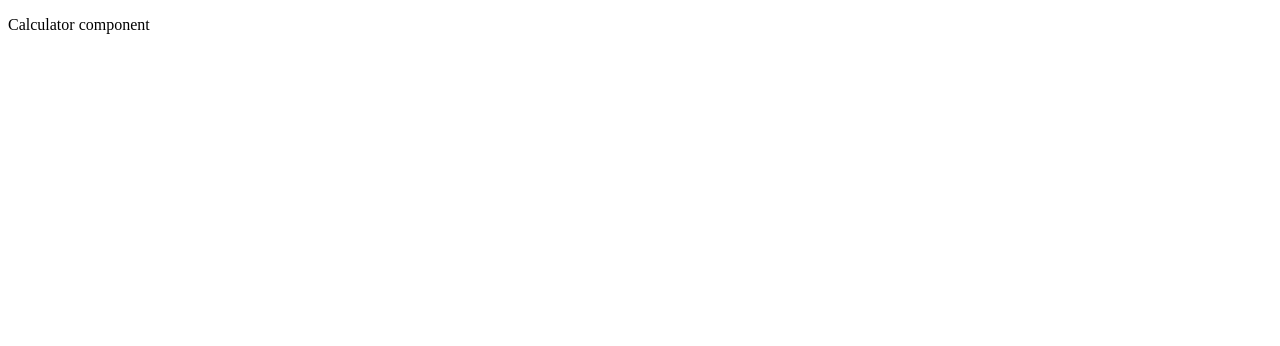
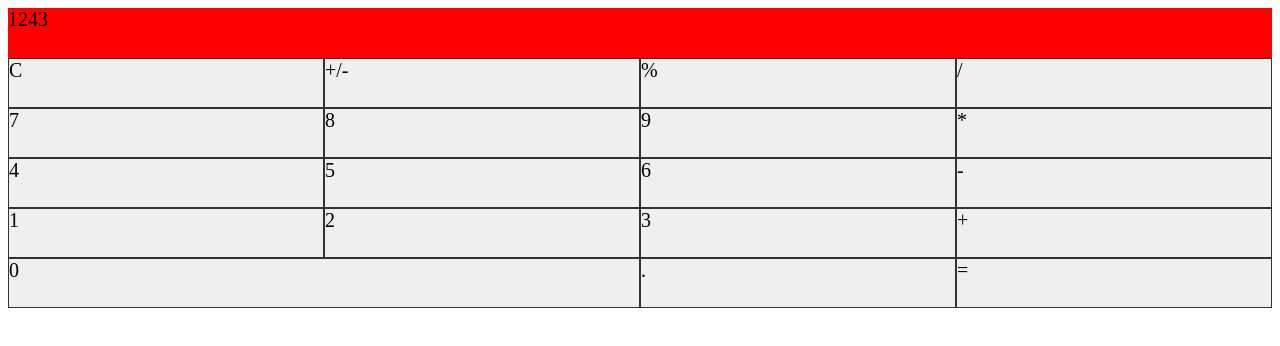
Before and after one commit to johnwanjema/vue-calculator, a Vue app: page / in a window 1280 px wide. Shown: the top 346 px of the page. Built offline with nearby package versions, Linux system fonts and the light colour scheme.

Commit message:
add ui for calculator layout

```diff
--- a/src/components/calculator.vue
+++ b/src/components/calculator.vue
@@ -1,5 +1,46 @@
 <template>
   <div class="calculator">
-    <p>Calculator component</p>
+    <div class="display">1243</div>
+    <div class="btn">C</div>
+    <div class="btn">+/-</div>
+    <div class="btn">%</div>
+    <div class="btn">/</div>
+    <div class="btn">7</div>
+    <div class="btn">8</div>
+    <div class="btn">9</div>
+    <div class="btn">*</div>
+    <div class="btn">4</div>
+    <div class="btn">5</div>
+    <div class="btn">6</div>
+    <div class="btn">-</div>
+    <div class="btn">1</div>
+    <div class="btn">2</div>
+    <div class="btn">3</div>
+    <div class="btn">+</div>
+    <div class="zero btn">0</div>
+    <div class="btn">.</div>
+    <div class="btn">=</div>
   </div>
 </template>
+
+<style scoped>
+.calculator {
+  font-size: 20px;
+  display: grid;
+  grid-template-columns: repeat(4, 1fr);
+  grid-auto-rows: minmax(50px, auto);
+}
+
+.display {
+  grid-column: 1/5;
+  background-color: red;
+}
+
+.zero {
+  grid-column: 1/3;
+}
+.btn {
+  background-color: #eeee;
+  border: 1px solid #333;
+}
+</style>
```
